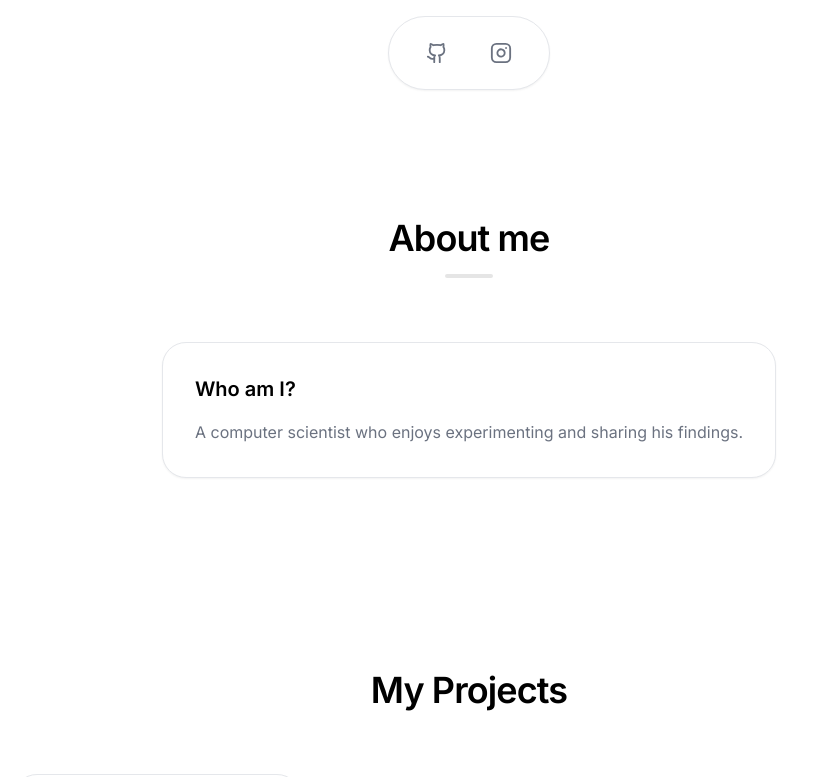
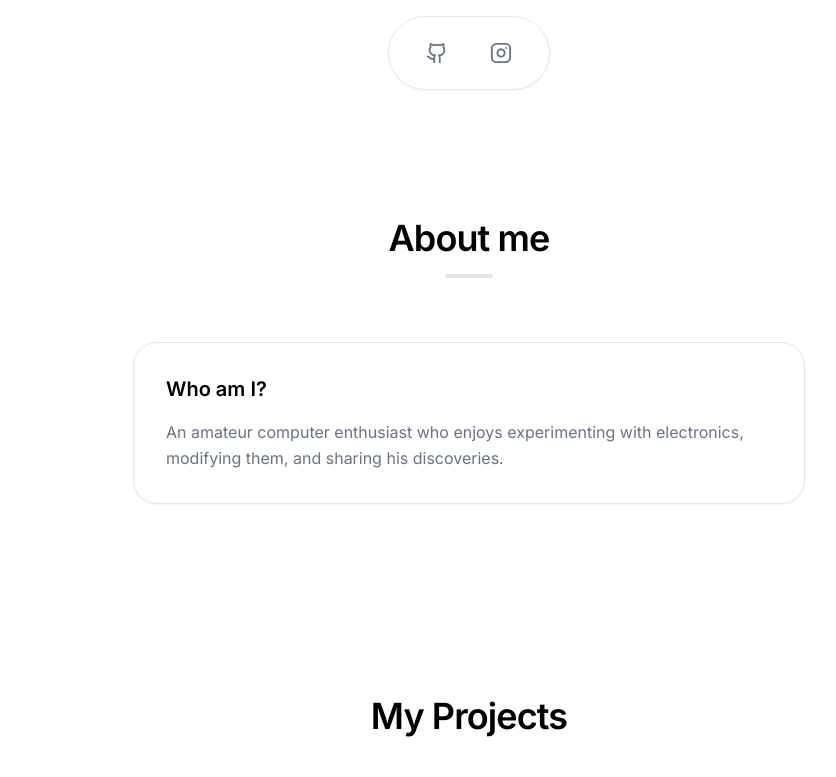
Before and after one commit to crisutf/heinzle, a React (Vite) app: page / in a window 1280 px wide. Shown: the part 736-1513 px from the top of the page, without its empty margins (171-1007 px from the left). Built offline with nearby package versions, Linux system fonts and the light colour scheme.

Commit message:
Update AboutMe.jsx

```diff
--- a/src/components/AboutMe.jsx
+++ b/src/components/AboutMe.jsx
@@ -27,7 +27,7 @@ const AboutMe = () => {
                         Who am I?
                     </h3>
                     <p className="text-[var(--color-muted)] leading-relaxed">
-                        A computer scientist who enjoys experimenting and sharing his findings.
+                        An amateur computer enthusiast who enjoys experimenting with electronics, modifying them, and sharing his discoveries.
 
                     </p>
                 </motion.div>
```
